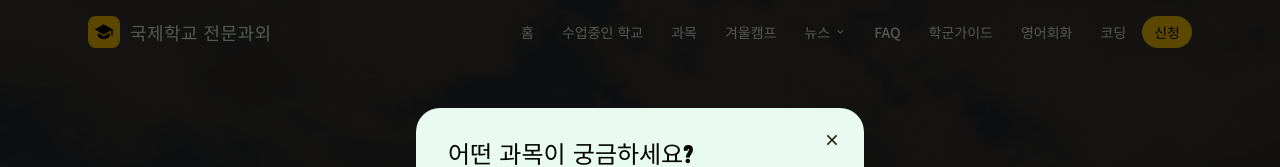
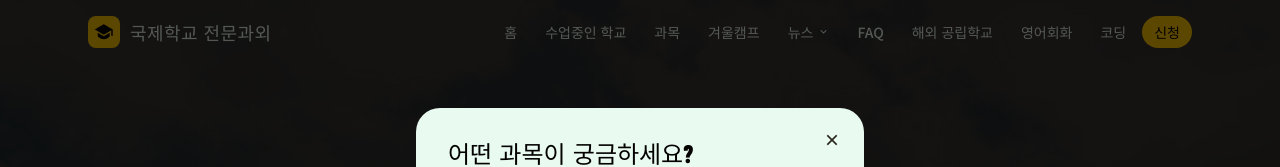
Before and after one commit to hasa080525-ctrl/global, a React (Vite) app: page / in a window 1280 px wide. Shown: the top 167 px of the page. Built offline with nearby package versions, Linux system fonts and the light colour scheme.

Commit message:
상단 메뉴 라벨: 학군가이드 -> 해외 공립학교
Co-Authored-By: Claude Sonnet 5 <noreply@anthropic.com>

```diff
--- a/src/pages/home/components/Navbar.tsx
+++ b/src/pages/home/components/Navbar.tsx
@@ -22,7 +22,7 @@ const NAV_LINKS: NavLinkItem[] = [
   { label: "겨울캠프", href: "/camp", isPage: true },
   { label: "뉴스", href: "/news", isPage: true, hasNewsDropdown: true },
   { label: "FAQ", href: "#faq" },
-  { label: "학군가이드", href: "/guide/", staticPage: true },
+  { label: "해외 공립학교", href: "/guide/", staticPage: true },
   { label: "영어회화", href: "https://englisheasy.co.kr/", external: true },
   { label: "코딩", href: "https://coding.me.kr/", external: true },
   { label: "신청", href: "/trial", isPage: true, highlight: true },
```
